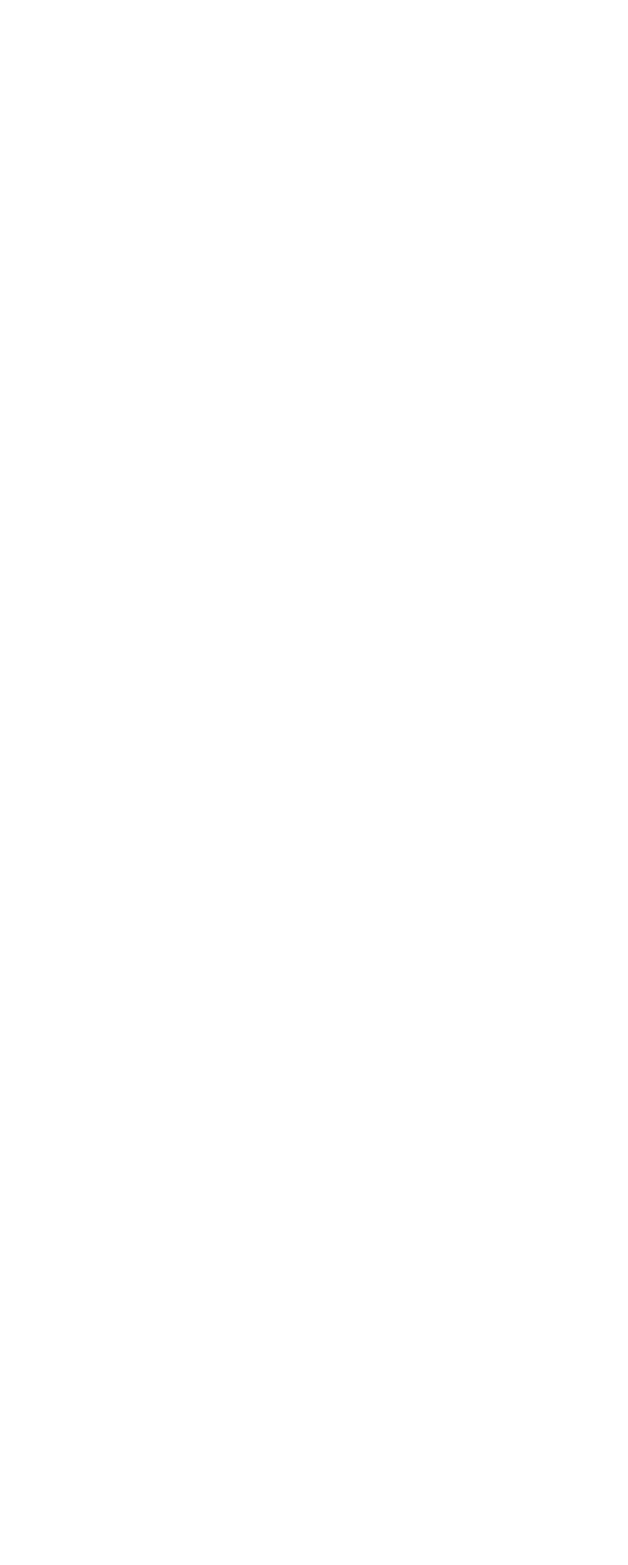
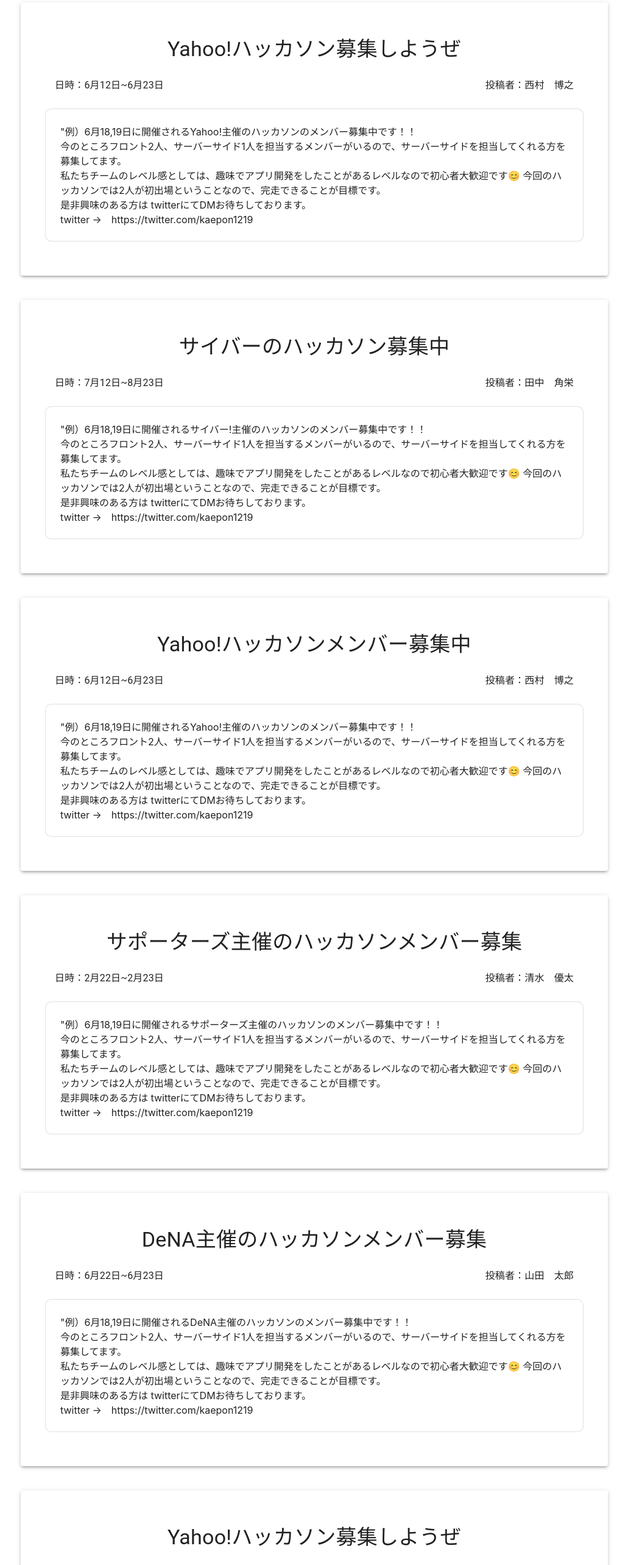
Before and after one commit to shimizuyuta/hackathon2022_0521, a React (Create React App) app in the folder client/: page / in a window 1280 px wide. Shown: the part 100-2666 px from the top of the page at 61% size, without its empty margins (124-1155 px from the left). Before the commit the page ends 800 px from the top, so only its background shows below. Built offline with nearby package versions, Linux system fonts and the light colour scheme.

Commit message:
投稿一覧の表示画面実装

```diff
--- /dev/null
+++ b/client/src/components/PostCard.tsx
@@ -0,0 +1,180 @@
+import Box from '@mui/material/Box';
+import Typography from '@mui/material/Typography';
+import TextField from '@mui/material/TextField';
+import Grid from '@mui/material/Grid';
+import Paper from '@mui/material/Paper'
+
+const PostCard = () => {
+  return (
+    <>
+    <Paper
+    sx={{
+      p: 4,
+      m: 3,
+      my:5,
+      maxWidth: '900px',
+      mx:'auto'
+    }}
+    elevation={3}
+  >
+    <Grid container direction="column"  >
+      <Typography align='center' variant='h4' sx={{m:2,p:1}}>Yahoo!ハッカソン募集しようぜ</Typography>
+      <Grid container direction={'row'} sx={{}} justifyContent="space-between" >
+        <Grid item  sx={{ml:3}}><Typography variant='subtitle1'>日時：6月12日~6月23日</Typography></Grid>
+        <Grid item  sx={{mr:3}}><Typography variant='subtitle1'>投稿者：西村　博之</Typography></Grid>
+      </Grid>
+      <Box sx={{ my:2,p:1, maxWidth:'70rem'}}>
+
+      <Paper elevation={2} variant="outlined"  style={{borderRadius:10}}>
+      <Box
+      sx={{ m:1, p:2
+      }}
+      >
+        "例）6月18,19日に開催されるYahoo!主催のハッカソンのメンバー募集中です！！<br/>
+            今のところフロント2人、サーバーサイド1人を担当するメンバーがいるので、サーバーサイドを担当してくれる方を募集してます。<br/>            私たちチームのレベル感としては、趣味でアプリ開発をしたことがあるレベルなので初心者大歓迎です😊
+            今回のハッカソンでは2人が初出場ということなので、完走できることが目標です。<br/>
+            是非興味のある方は twitterにてDMお待ちしております。<br/>
+            twitter →　https://twitter.com/kaepon1219
+      </Box>
+      </Paper>
+      </Box>
+    </Grid>
+  </Paper>
+    <Paper
+    sx={{
+      p: 4,
+      m: 3,
+      my:5,
+      maxWidth: '900px',
+      mx:'auto'
+    }}
+    elevation={3}
+  >
+    <Grid container direction="column"  >
+      <Typography align='center' variant='h4' sx={{m:2,p:1}}>サイバーのハッカソン募集中</Typography>
+      <Grid container direction={'row'} sx={{}} justifyContent="space-between" >
+        <Grid item  sx={{ml:3}}><Typography variant='subtitle1'>日時：7月12日~8月23日</Typography></Grid>
+        <Grid item  sx={{mr:3}}><Typography variant='subtitle1'>投稿者：田中　角栄</Typography></Grid>
+      </Grid>
+      <Box sx={{ my:2,p:1, maxWidth:'70rem'}}>
+
+      <Paper elevation={2} variant="outlined"  style={{borderRadius:10}}>
+      <Box
+      sx={{ m:1, p:2
+      }}
+      >
+        "例）6月18,19日に開催されるサイバー!主催のハッカソンのメンバー募集中です！！<br/>
+            今のところフロント2人、サーバーサイド1人を担当するメンバーがいるので、サーバーサイドを担当してくれる方を募集してます。<br/>            私たちチームのレベル感としては、趣味でアプリ開発をしたことがあるレベルなので初心者大歓迎です😊
+            今回のハッカソンでは2人が初出場ということなので、完走できることが目標です。<br/>
+            是非興味のある方は twitterにてDMお待ちしております。<br/>
+            twitter →　https://twitter.com/kaepon1219
+      </Box>
+      </Paper>
+      </Box>
+    </Grid>
+  </Paper>
+    <Paper
+    sx={{
+      p: 4,
+      m: 3,
+      my:5,
+      maxWidth: '900px',
+      mx:'auto'
+    }}
+    elevation={3}
+  >
+    <Grid container direction="column"  >
+      <Typography align='center' variant='h4' sx={{m:2,p:1}}>Yahoo!ハッカソンメンバー募集中</Typography>
+      <Grid container direction={'row'} sx={{}} justifyContent="space-between" >
+        <Grid item  sx={{ml:3}}><Typography variant='subtitle1'>日時：6月12日~6月23日</Typography></Grid>
+        <Grid item  sx={{mr:3}}><Typography variant='subtitle1'>投稿者：西村　博之</Typography></Grid>
+      </Grid>
+      <Box sx={{ my:2,p:1, maxWidth:'70rem'}}>
+
+      <Paper elevation={2} variant="outlined"  style={{borderRadius:10}}>
+      <Box
+      sx={{ m:1, p:2
+      }}
+      >
+        "例）6月18,19日に開催されるYahoo!主催のハッカソンのメンバー募集中です！！<br/>
+            今のところフロント2人、サーバーサイド1人を担当するメンバーがいるので、サーバーサイドを担当してくれる方を募集してます。<br/>            私たちチームのレベル感としては、趣味でアプリ開発をしたことがあるレベルなので初心者大歓迎です😊
+            今回のハッカソンでは2人が初出場ということなので、完走できることが目標です。<br/>
+            是非興味のある方は twitterにてDMお待ちしております。<br/>
+            twitter →　https://twitter.com/kaepon1219
+      </Box>
+      </Paper>
+      </Box>
+    </Grid>
+  </Paper>
+
+    <Paper
+    sx={{
+      p: 4,
+      m: 3,
+      my:5,
+      maxWidth: '900px',
+      mx:'auto'
+    }}
+    elevation={3}
+  >
+    <Grid container direction="column"  >
+      <Typography align='center' variant='h4' sx={{m:2,p:1}}>サポーターズ主催のハッカソンメンバー募集</Typography>
+      <Grid container direction={'row'} sx={{}} justifyContent="space-between" >
+        <Grid item  sx={{ml:3}}><Typography variant='subtitle1'>日時：2月22日~2月23日</Typography></Grid>
+        <Grid item  sx={{mr:3}}><Typography variant='subtitle1'>投稿者：清水　優太</Typography></Grid>
+      </Grid>
+      <Box sx={{ my:2,p:1, maxWidth:'70rem'}}>
+
+      <Paper elevation={2} variant="outlined"  style={{borderRadius:10}}>
+      <Box
+      sx={{ m:1, p:2
+      }}
+      >
+        "例）6月18,19日に開催されるサポーターズ主催のハッカソンのメンバー募集中です！！<br/>
+            今のところフロント2人、サーバーサイド1人を担当するメンバーがいるので、サーバーサイドを担当してくれる方を募集してます。<br/>            私たちチームのレベル感としては、趣味でアプリ開発をしたことがあるレベルなので初心者大歓迎です😊
+            今回のハッカソンでは2人が初出場ということなので、完走できることが目標です。<br/>
+            是非興味のある方は twitterにてDMお待ちしております。<br/>
+            twitter →　https://twitter.com/kaepon1219
+      </Box>
+      </Paper>
+      </Box>
+    </Grid>
+  </Paper>
+    <Paper
+    sx={{
+      p: 4,
+      m: 3,
+      my:5,
+      maxWidth: '900px',
+      mx:'auto'
+    }}
+    elevation={3}
+  >
+    <Grid container direction="column"  >
+      <Typography align='center' variant='h4' sx={{m:2,p:1}}>DeNA主催のハッカソンメンバー募集</Typography>
+      <Grid container direction={'row'} sx={{}} justifyContent="space-between" >
+        <Grid item  sx={{ml:3}}><Typography variant='subtitle1'>日時：6月22日~6月23日</Typography></Grid>
+        <Grid item  sx={{mr:3}}><Typography variant='subtitle1'>投稿者：山田　太郎</Typography></Grid>
+      </Grid>
+      <Box sx={{ my:2,p:1, maxWidth:'70rem'}}>
+
+      <Paper elevation={2} variant="outlined"  style={{borderRadius:10}}>
+      <Box
+      sx={{ m:1, p:2
+      }}
+      >
+        "例）6月18,19日に開催されるDeNA主催のハッカソンのメンバー募集中です！！<br/>
+            今のところフロント2人、サーバーサイド1人を担当するメンバーがいるので、サーバーサイドを担当してくれる方を募集してます。<br/>            私たちチームのレベル感としては、趣味でアプリ開発をしたことがあるレベルなので初心者大歓迎です😊
+            今回のハッカソンでは2人が初出場ということなので、完走できることが目標です。<br/>
+            是非興味のある方は twitterにてDMお待ちしております。<br/>
+            twitter →　https://twitter.com/kaepon1219
+      </Box>
+      </Paper>
+      </Box>
+    </Grid>
+  </Paper>
+  </>
+  )
+}
+
+export default PostCard
--- a/client/src/pages/Top/Top.jsx
+++ b/client/src/pages/Top/Top.jsx
@@ -1,8 +1,14 @@
 import React from 'react'
+import PostCard from '../../components/PostCard'
 
 const Top = () => {
   return (
-    <div>Top</div>
+    <div>
+      <PostCard/>
+      <PostCard/>
+      <PostCard/>
+
+    </div>
   )
 }
 
```
